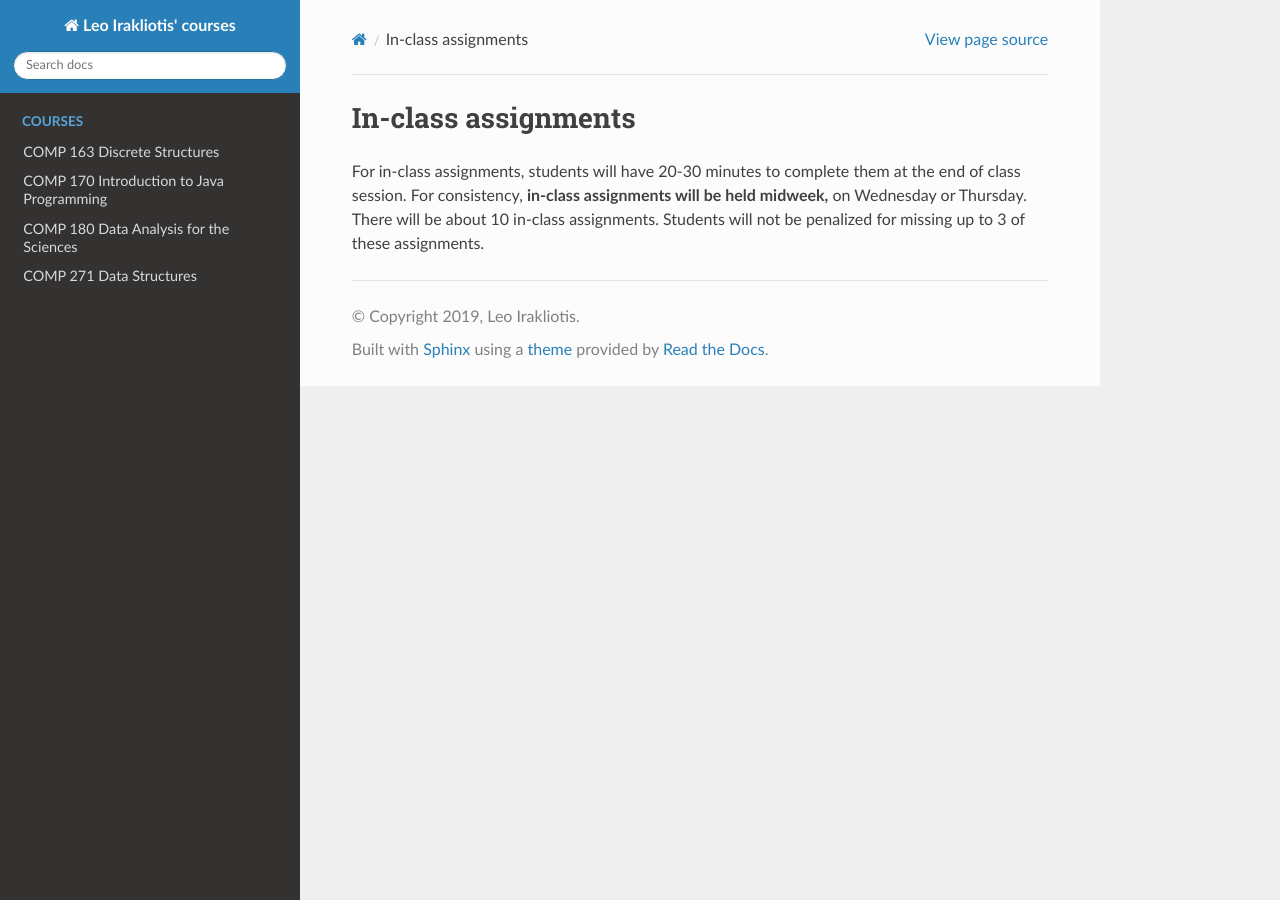
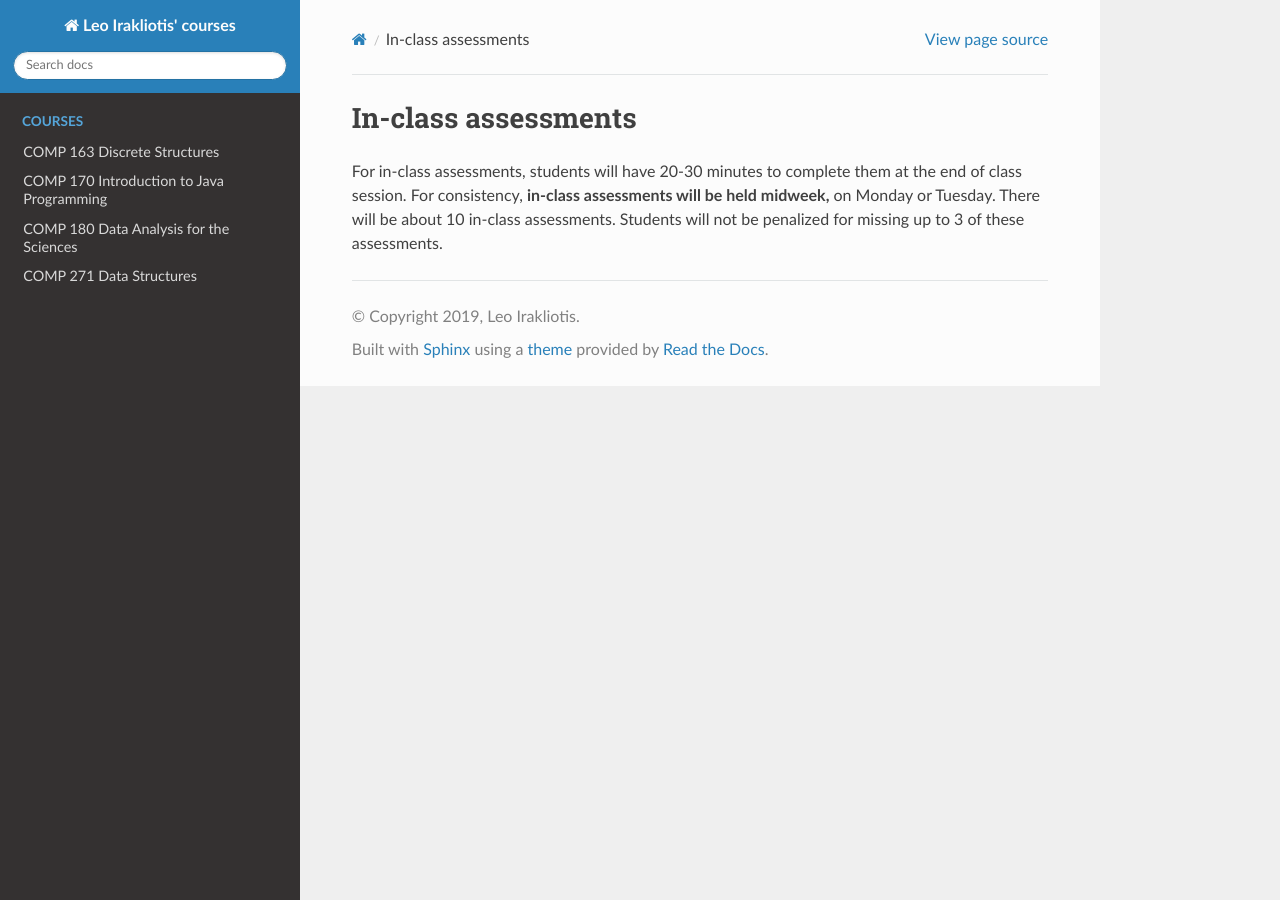
Before and after one commit to sleepyjaree/cdp, a Sphinx documentation site: the page built from source/shared/inClassAssignments.rst, in a window 1280 px wide. Built offline with Sphinx 7.4.7 and the Read the Docs theme 2.0.0, drawn with Linux system fonts in a browser that asks for light colours.

Commit message:
Clean up commit of 19FEB2010

```diff
--- a/source/shared/groundRules.rst
+++ b/source/shared/groundRules.rst
@@ -15,7 +15,7 @@ Here's how you can be proactive, so you can succeed in this coure.
 
 * If, for any reason, you need to be absent from class, let me know in advance. I don't need to know the reason, but I need to know about the duration of your absense.
 
-In-class assignments
+In-class assessments
 ++++++++++++++++++++
 
-In some of my courses, I conduct weekly in-class assessment instead of homework assignments. For in-class assignments, students will have 20-30 minutes to complete them at the end of class session. For consistency, **in-class assignments will be held on the first day of the week the class meets.** There will be about 8 in-class assignments. Students will not be penalized for missing up to 2 of these assignments.
+In some of my courses, I conduct weekly in-class assessments instead of homework assignments. For in-class assessments, students will have 20-30 minutes to complete them at the end of class session. For consistency, **in-class assignments will be held on the first day of the week the class meets.** There will be about 8 in-class assignments. Students will not be penalized for missing up to 2 of these assignments.
--- a/source/shared/inClassAssignments.rst
+++ b/source/shared/inClassAssignments.rst
@@ -1,4 +1,4 @@
-In-class assignments
+In-class assessments
 ++++++++++++++++++++
 
-For in-class assignments, students will have 20-30 minutes to complete them at the end of class session. For consistency, **in-class assignments will be held midweek,** on Wednesday or Thursday. There will be about 10 in-class assignments. Students will not be penalized for missing up to 3 of these assignments.
+For in-class assessments, students will have 20-30 minutes to complete them at the end of class session. For consistency, **in-class assessments will be held midweek,** on Monday or Tuesday. There will be about 10 in-class assessments. Students will not be penalized for missing up to 3 of these assessments.
```
